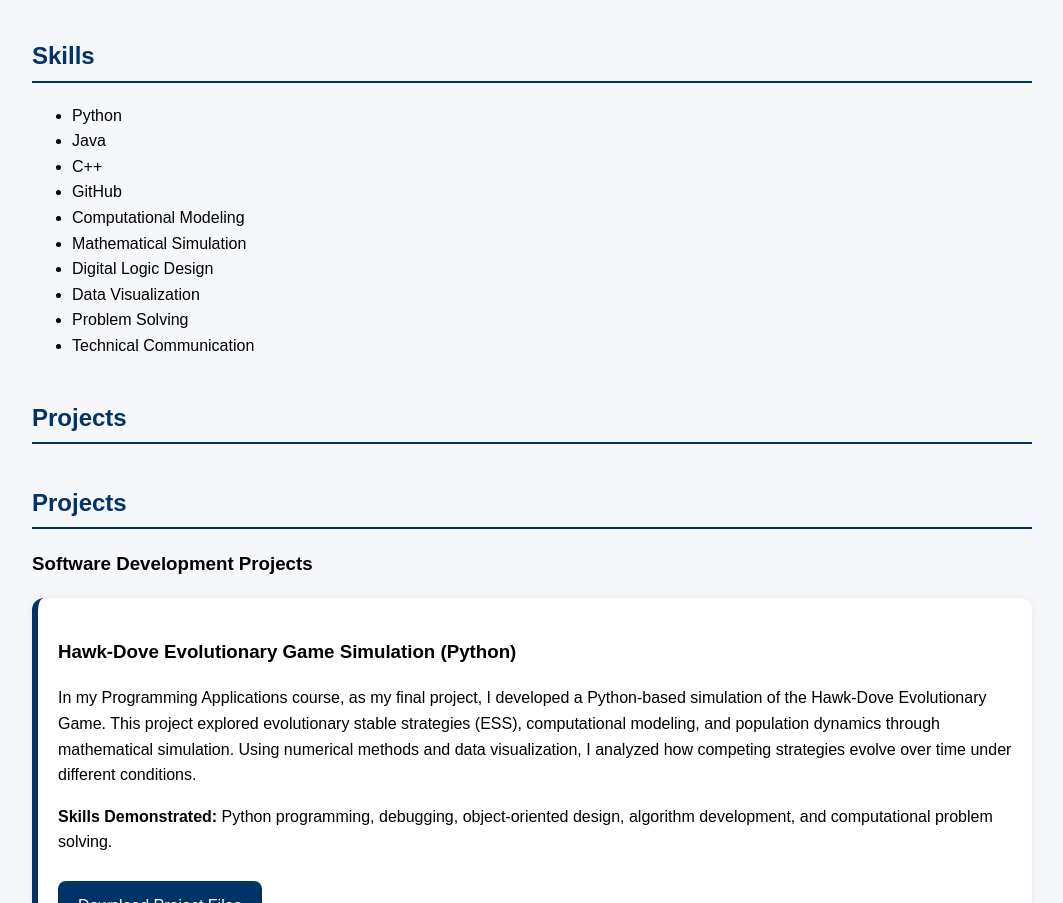
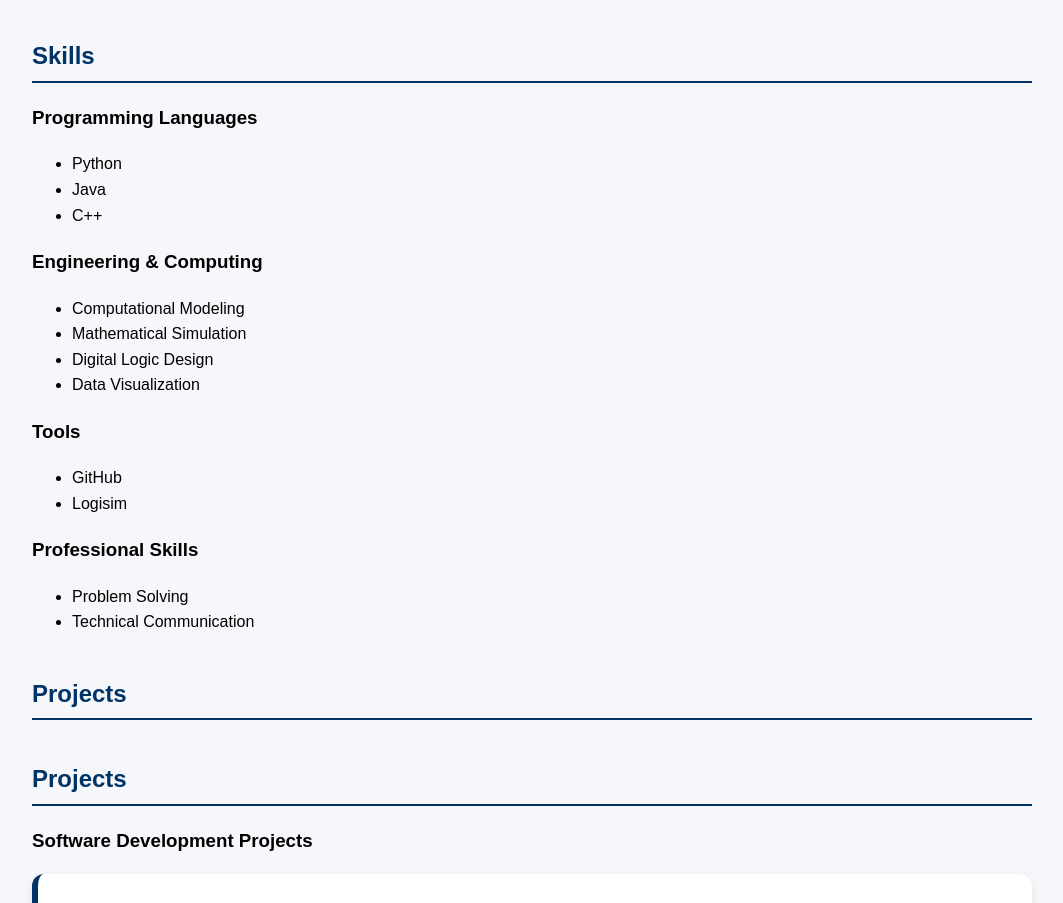
Before and after one commit to anniha05-sudo/anniha05-sudo.github.io, a plain HTML site: page index.html in a window 1280 px wide. Shown: the part 1105-2008 px from the top of the page, without its empty margins (108-1171 px from the left). Drawn offline with Linux system fonts and the light colour scheme.

Commit message:
Update index.html

```diff
--- a/index.html
+++ b/index.html
@@ -177,19 +177,32 @@
 <section id="skills">
     <h2>Skills</h2>
 
+        <h3>Programming Languages</h3>
     <ul>
         <li>Python</li>
         <li>Java</li>
         <li>C++</li>
-        <li>GitHub</li>
+    </ul>
+
+    <h3>Engineering & Computing</h3>
+    <ul>
         <li>Computational Modeling</li>
         <li>Mathematical Simulation</li>
         <li>Digital Logic Design</li>
         <li>Data Visualization</li>
+    </ul>
+
+    <h3>Tools</h3>
+    <ul>
+        <li>GitHub</li>
+        <li>Logisim</li>
+    </ul>
+
+    <h3>Professional Skills</h3>
+    <ul>
         <li>Problem Solving</li>
         <li>Technical Communication</li>
     </ul>
-</section>
 
 <section id="work">
     <h2>Projects</h2>
```
